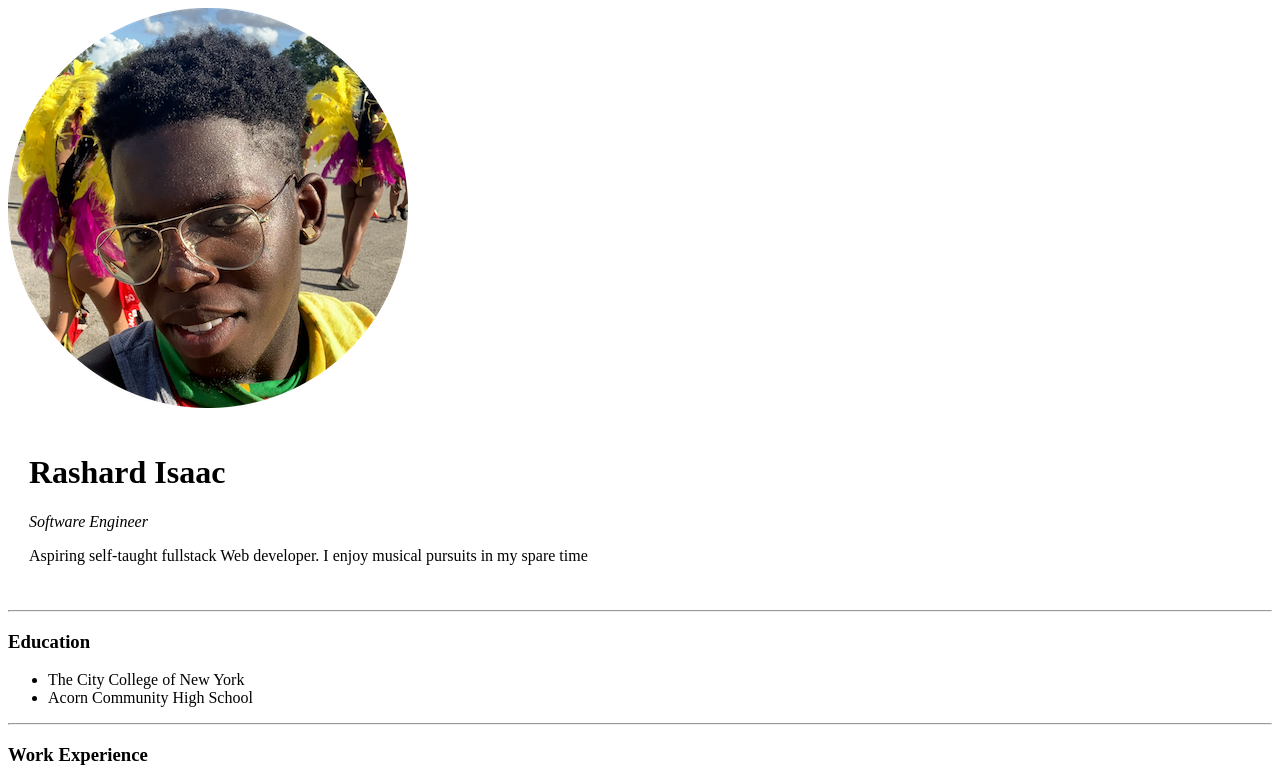
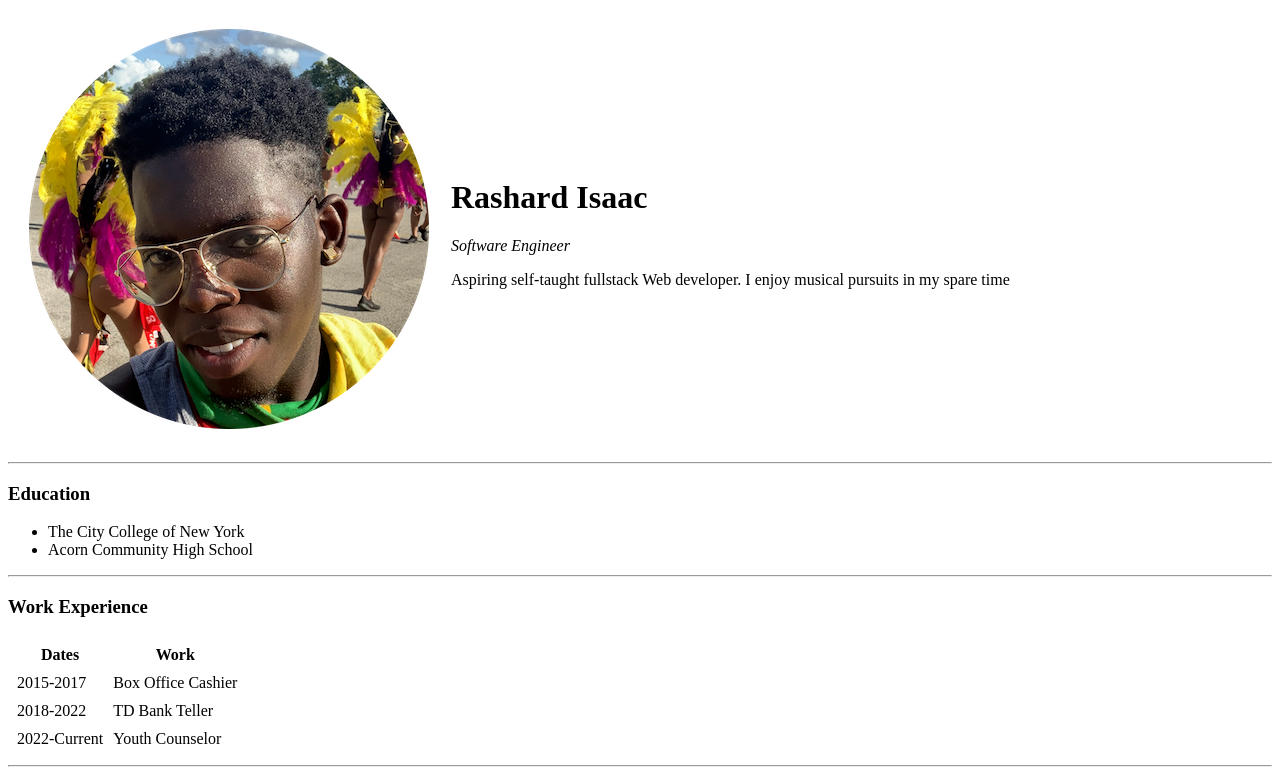
Before and after one commit to shards12/fs, a plain HTML site: page index.html in a window 1280 px wide. Shown: the top 772 px of the page. Drawn offline with Linux system fonts and the light colour scheme.

Commit message:
Update index.html

```diff
--- a/index.html
+++ b/index.html
@@ -7,8 +7,11 @@
 </head>
 
 <body>
-  <img src="Rashard Selfie-modified.png" alt="Rashard's Profile Picture">
   <table cellspacing="20">
+    <tr>
+      <td>
+        <img src="Rashard Selfie-modified.png" alt="Rashard's Profile Picture">
+      </td>
       <td>
         <h1>Rashard Isaac</h1>
         <p><em>Software Engineer</em></p>
```
